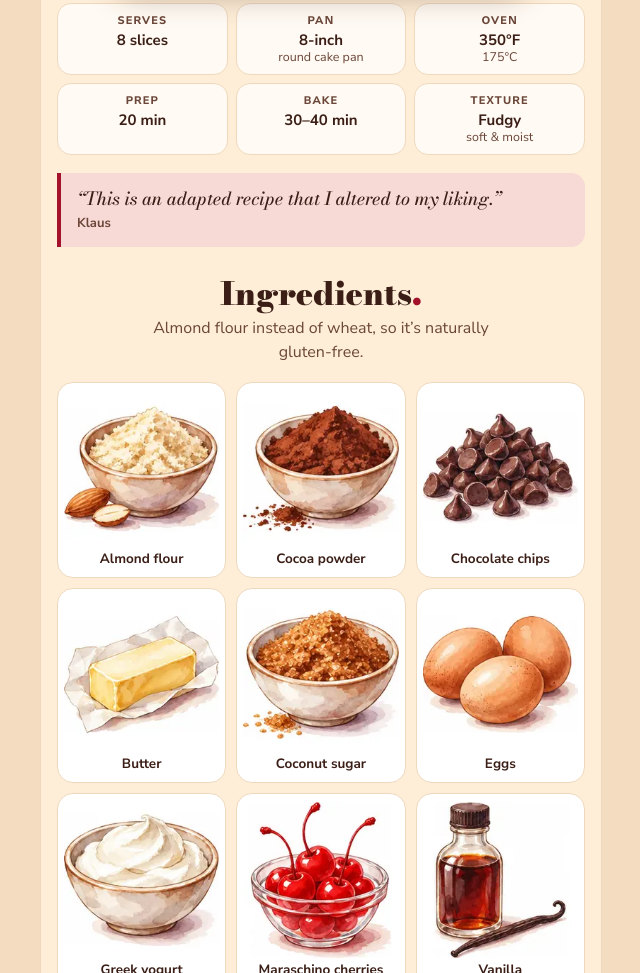
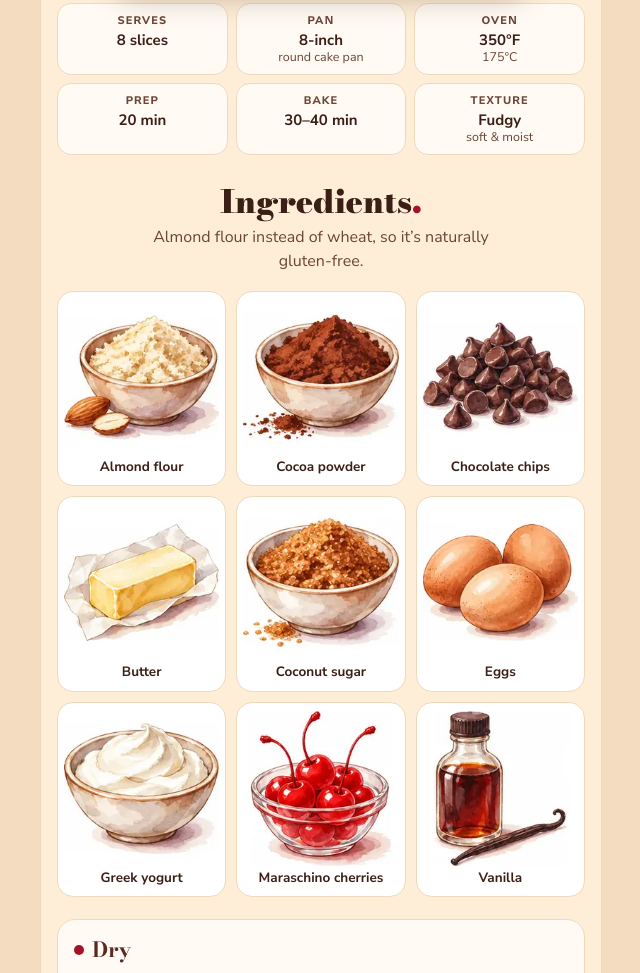
Before and after one commit to klaushofrichter/www-klaushofrichter, a website: page sites/chocolate-cake/index.html in a window 1280 px wide. Shown: the part 763-1736 px from the top of the page, without its empty margins (319-959 px from the left). Drawn offline with Linux system fonts and the light colour scheme.

Commit message:
chocolate-cake: remove the adapted-recipe note
Co-Authored-By: Claude Opus 5.5 <noreply@anthropic.com>

```diff
--- a/sites/chocolate-cake/index.html
+++ b/sites/chocolate-cake/index.html
@@ -65,9 +65,6 @@
   .facts b{display:block;margin-top:4px;font-size:15px}
   .facts small{display:block;font-size:12.5px;color:var(--muted)}
 
-  .note{margin:18px 16px 0;padding:14px 16px;border-left:4px solid var(--cherry);background:var(--blush);border-radius:0 14px 14px 0;
-    font-family:"Bodoni Moda",Georgia,serif;font-style:italic;font-weight:500;font-size:18px;line-height:1.35}
-  .note cite{display:block;margin-top:4px;font-family:"Nunito Sans",system-ui,sans-serif;font-style:normal;font-size:13px;font-weight:700;color:var(--muted)}
 
   /* sections */
   section{padding:30px 16px}
@@ -155,8 +152,6 @@
     <li><span>Bake</span><b>30–40 min</b></li>
     <li><span>Texture</span><b>Fudgy</b><small>soft &amp; moist</small></li>
   </ul>
-
-  <blockquote class="note">“This is an adapted recipe that I altered to my liking.”<cite>Klaus</cite></blockquote>
 
   <section id="ingredients">
     <h2>Ingredients<span class="dot">.</span></h2>
```
Also changed, not shown: test/chocolateCake.test.ts (+2 -1 lines), CHANGELOG.md.
